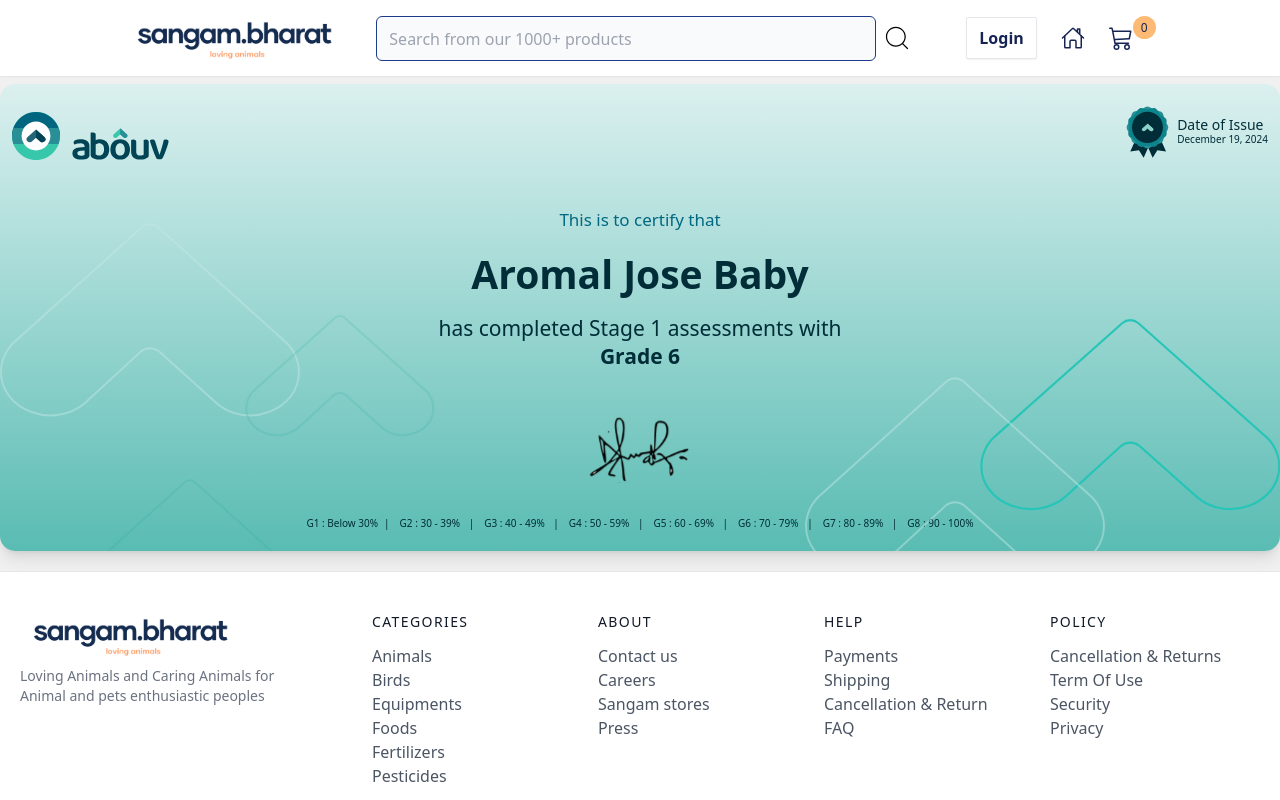
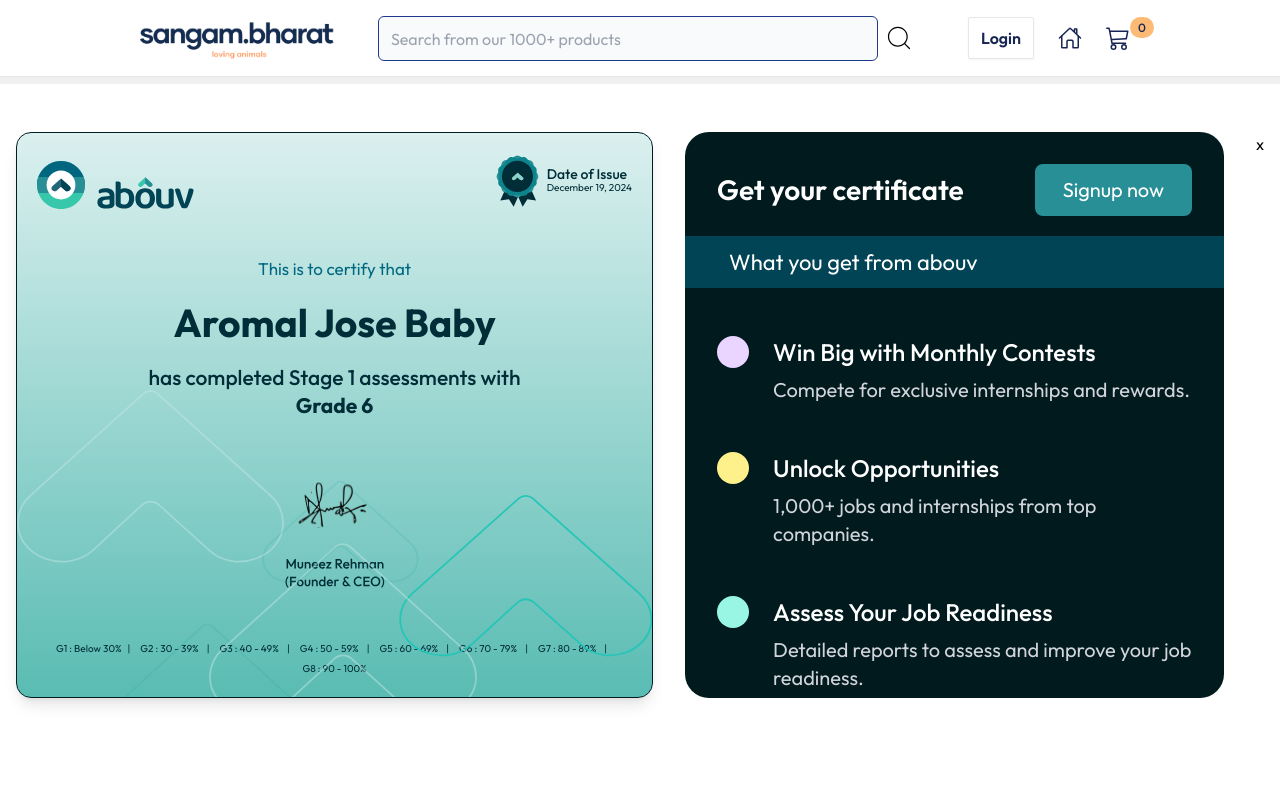
Before and after one commit to vishaldharam/Sangam-Bharat-App, a Next.js app: page /certificate in a window 1280 px wide. Shown: the top 800 px of the page. Built offline with nearby package versions, Linux system fonts and the light colour scheme.

Commit message:
certificate:added

```diff
--- a/pages/certificate.js
+++ b/pages/certificate.js
@@ -1,5 +1,6 @@
 import Head from 'next/head'
 import Image from 'next/image'
+import Link from 'next/link'
 
 const response = {
   userInfo: {
@@ -42,7 +43,7 @@
   return (
     <>
       <Head>
-        <meta property='og:site_name' content='Certificate of Achievement' />
+        {/* <meta property='og:site_name' content='Certificate of Achievement' />
         <meta property='og:title' content='Aromal Jose Baby Stage zero certificate' />
         <meta property='og:description' content={`Hey! Check out my abouv certificate[]`} />
 
@@ -51,10 +52,40 @@
         <meta property='og:image:type' content='image/png' />
         <meta property='og:image:width' content='600' />
         <meta property='og:image:height' content='600' />
+        <meta property='og:type' content='website' /> */}
+
+        {/* ,dsmds,d */}
+
+        <title>Aromal Jose Baby Stage zero certificate</title>
+        <meta name='description' content='Hey! Check out my abouv certificate[]' />
+        <meta property='og:image:type' content='image/png' />
+        <meta property='og:image:width' content='400' />
+        <meta property='og:image:height' content='300' />
+        <meta property='og:image' content='url_image' />
+
+        {/* <!-- Facebook Meta Tags --> */}
+        <meta property='og:url' content='https://sangam-bharat-app.vercel.app/certificate' />
         <meta property='og:type' content='website' />
+        <meta property='og:title' content='Aromal Jose Baby Stage zero certificate' />
+        <meta property='og:description' content='Hey! Check out my abouv certificate[]' />
+        <meta property='og:image' itemProp='image' content='https://sangam-bharat-app.vercel.app/api/certificate' />
+
+        {/* <!-- Twitter Meta Tags --> */}
+        <meta name='twitter:card' content='summary_large_image' />
+        <meta property='twitter:domain' content='sangam-bharat-app.vercel.app' />
+        <meta property='twitter:url' content='https://sangam-bharat-app.vercel.app/certificate' />
+        <meta name='twitter:title' content='Aromal Jose Baby Stage zero certificate' />
+        <meta name='twitter:description' content='Hey! Check out my abouv certificate[]' />
+        <meta name='twitter:image' content='https://sangam-bharat-app.vercel.app/api/certificate' />
         <link rel='icon' href='/favicon.ico' />
       </Head>
-      <div className='relative flex flex-col overflow-hidden rounded-[15px] bg-gradient-to-b from-[rgba(219,240,239,1)] to-[rgba(89,188,179,1)] px-3 py-5 text-black shadow-lg'>
+
+      <div className='min-h-screen bg-white w-full font-outfit px-4 py-6 md:py-12'>
+        <div className='max-w-7xl mx-auto'>
+          <div className='flex flex-col w-full lg:flex-row gap-6 lg:gap-8'>
+            {/* Certificate Section - Adjusted height */}
+            <div className=' relative w-full lg:w-[60%]'>
+              <div className='relative flex flex-col overflow-hidden rounded-[15px] border border-[rgba(1,29,36,1)] bg-gradient-to-b from-[rgba(219,240,239,1)] to-[rgba(89,188,179,1)] px-5 py-5 text-black shadow-lg'>
                 {/* Header */}
                 <div className='mb-4 flex items-center justify-between'>
                   <div className='flex gap-3'>
@@ -95,36 +126,36 @@
                 {/* Background Images */}
                 <Image
                   src='/icons/certificate-bg-icon.svg'
-          width={300}
-          height={200}
+                  width={253}
+                  height={161}
                   alt='bg'
                   className='absolute bottom-10 right-0 z-20'
                 />
                 <Image
                   src='/icons/certificate-bg-icons2.svg'
-          width={300}
-          height={200}
+                  width={268}
+                  height={173}
                   alt='bg'
                   className='absolute bottom-[-20px] right-[175px] z-20'
                 />
                 <Image
                   src='/icons/certificate-bg-icons2.svg'
-          width={300}
-          height={200}
+                  width={267}
+                  height={173}
                   alt='bg'
                   className='absolute bottom-[134px] left-0 z-20'
                 />
                 <Image
                   src='/icons/certificate-bg-icon3.svg'
-          width={190}
-          height={150}
+                  width={157}
+                  height={101}
                   alt='bg'
                   className='absolute bottom-[114px] left-[245px] z-20'
                 />
                 <Image
                   src='/icons/certificate-bg-icon4.svg'
-          width={180}
-          height={140}
+                  width={181}
+                  height={117}
                   alt='bg'
                   className='absolute bottom-0 left-[100px] z-20'
                 />
@@ -144,6 +175,50 @@
                   ))}
                 </div>
               </div>
+            </div>
+            {/* Features Section */}
+            <div className='bg-[#001A1E] text-white  rounded-3xl'>
+              <div className='flex justify-between items-center px-8 pt-8 mb-5 '>
+                <h1 className='text-[28px] leading-9 font-semibold'>Get your certificate</h1>
+                <button className='bg-[rgba(41,143,150,1)] text-white px-7 py-3 rounded-[8px] text-xl hover:bg-opacity-90 transition-opacity'>
+                  Signup now
+                </button>
+              </div>
+
+              <div className='bg-[rgba(1,68,85,1)] p-3 mb-12'>
+                <h2 className='text-[22px] leading-7 px-8 '>What you get from abouv</h2>
+              </div>
+
+              <div className='space-y-12 px-8 '>
+                <div className='flex items-start gap-6'>
+                  <div className='bg-purple-200 p-4 rounded-2xl'></div>
+                  <div>
+                    <h3 className='text-2xl font-medium mb-2'>Win Big with Monthly Contests</h3>
+                    <p className='text-gray-300 text-xl'>Compete for exclusive internships and rewards.</p>
+                  </div>
+                </div>
+
+                <div className='flex items-start gap-6'>
+                  <div className='bg-yellow-200 p-4 rounded-2xl'></div>
+                  <div>
+                    <h3 className='text-2xl font-medium mb-2'>Unlock Opportunities</h3>
+                    <p className='text-gray-300 text-xl'>1,000+ jobs and internships from top companies.</p>
+                  </div>
+                </div>
+
+                <div className='flex items-start gap-6'>
+                  <div className='bg-teal-200 p-4 rounded-2xl'></div>
+                  <div>
+                    <h3 className='text-2xl font-medium mb-2'>Assess Your Job Readiness</h3>
+                    <p className='text-gray-300 text-xl'>Detailed reports to assess and improve your job readiness.</p>
+                  </div>
+                </div>
+              </div>
+            </div>
+            x{' '}
+          </div>
+        </div>
+      </div>
     </>
   )
 }
--- a/styles/globals.css
+++ b/styles/globals.css
@@ -1,11 +1,22 @@
-/* ./styles/globals.css */
+/* Import Outfit font from Google Fonts */
+@import url('https://fonts.googleapis.com/css2?family=Outfit:wght@300;400;500;600;700&display=swap');
+
+/* Tailwind directives */
 @tailwind base;
 @tailwind components;
 @tailwind utilities;
 
-body{
-    background: rgb(240, 240, 240);
+/* Apply Outfit as the default font family */
+@layer base {
+  html {
+    font-family: 'Outfit', sans-serif;
+  }
 }
+
+body {
+  background: rgb(240, 240, 240);
+}
+
 html,
 body {
   min-height: 100%;
@@ -16,17 +27,19 @@
 }
 
 code {
-  font-family: 'Inter', sans-serif, -apple-system, BlinkMacSystemFont, 'Segoe UI', 'Roboto', 'Oxygen', 'Ubuntu',
+  font-family: 'Outfit', sans-serif, -apple-system, BlinkMacSystemFont, 'Segoe UI', 'Roboto', 'Oxygen', 'Ubuntu',
     'Cantarell', 'Fira Sans', 'Droid Sans', 'Helvetica Neue';
   padding: 0.1rem 0.4rem;
   font-size: 90%;
   color: #ef814f;
   border-radius: 0.1335rem;
 }
+
 code:not([class*='language-']):before,
 code:not([class*='language-']):after {
   content: '`';
 }
+
 code[class*='language-'] {
   padding: 0;
 }
@@ -34,11 +47,12 @@
 @layer utilities {
   /* Hide scrollbar for Chrome, Safari and Opera */
   .no-scrollbar::-webkit-scrollbar {
-      display: none;
+    display: none;
   }
- /* Hide scrollbar for IE, Edge and Firefox */
+
+  /* Hide scrollbar for IE, Edge and Firefox */
   .no-scrollbar {
-      -ms-overflow-style: none;  /* IE and Edge */
-      scrollbar-width: none;  /* Firefox */
+    -ms-overflow-style: none; /* IE and Edge */
+    scrollbar-width: none; /* Firefox */
+  }
 }
-}
```
Also changed, not shown: public/icons/ceo-sign.svg. Lines whose indentation alone changed are shown as unchanged.
